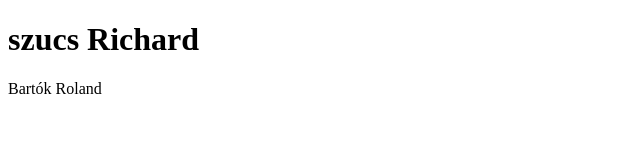
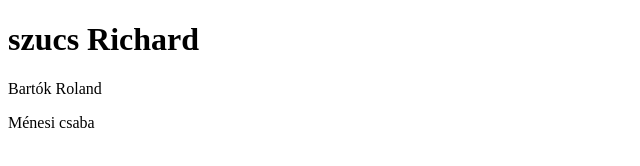
Before and after one commit to Csaba19999/GithubGyakorlatok, a plain HTML site: page index.html in a window 1280 px wide. Shown: the whole page, without its empty margins (0-640 px from the left). Drawn offline with Linux system fonts and the light colour scheme.

Commit message:
Saját Nemvem

```diff
--- a/index.html
+++ b/index.html
@@ -11,6 +11,7 @@
     <h1>szucs Richard</h1>
 
     <p>Bartók Roland</p>
+    <p>Ménesi csaba</p>
 
 </body>
 </html>
```
